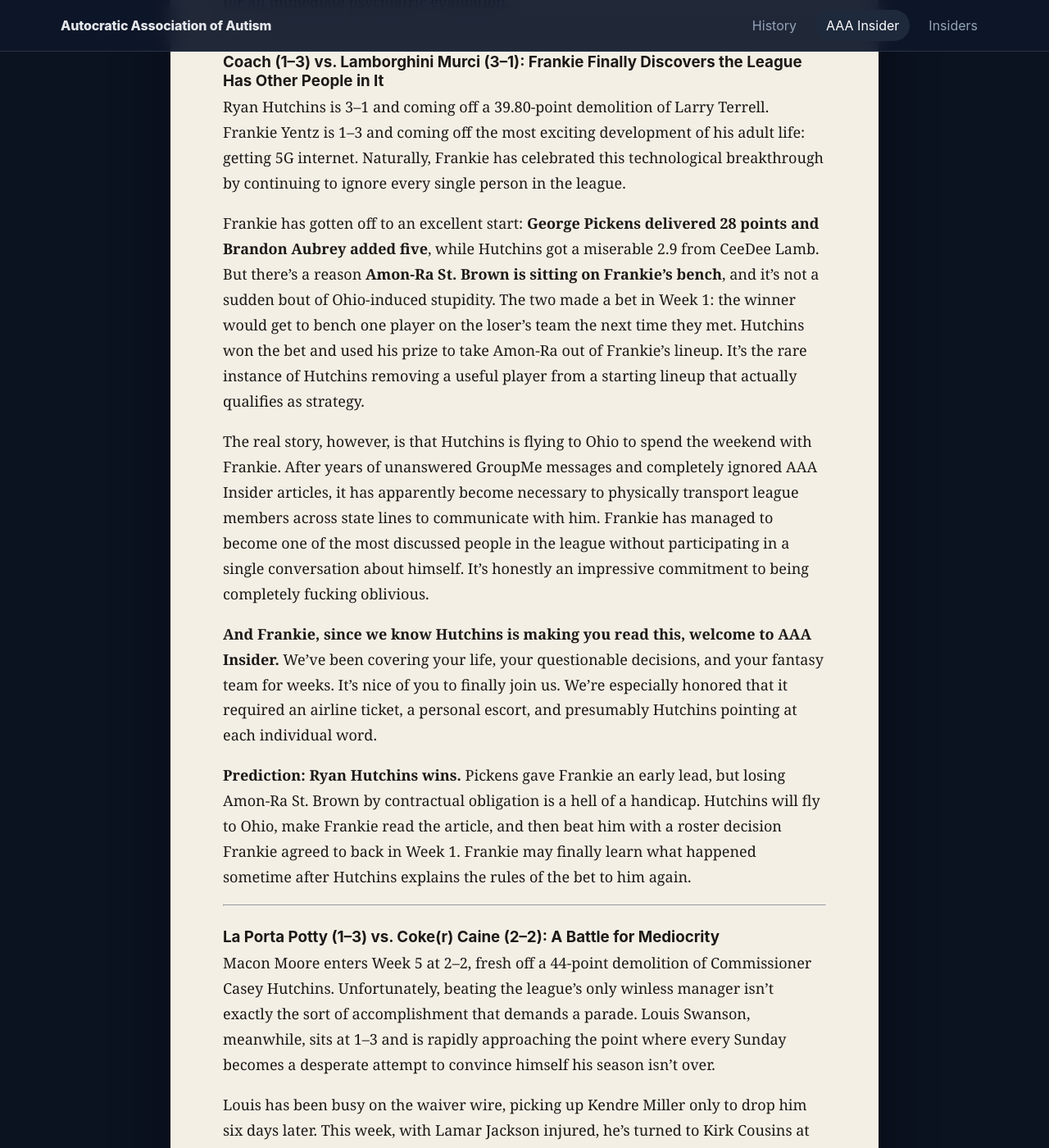
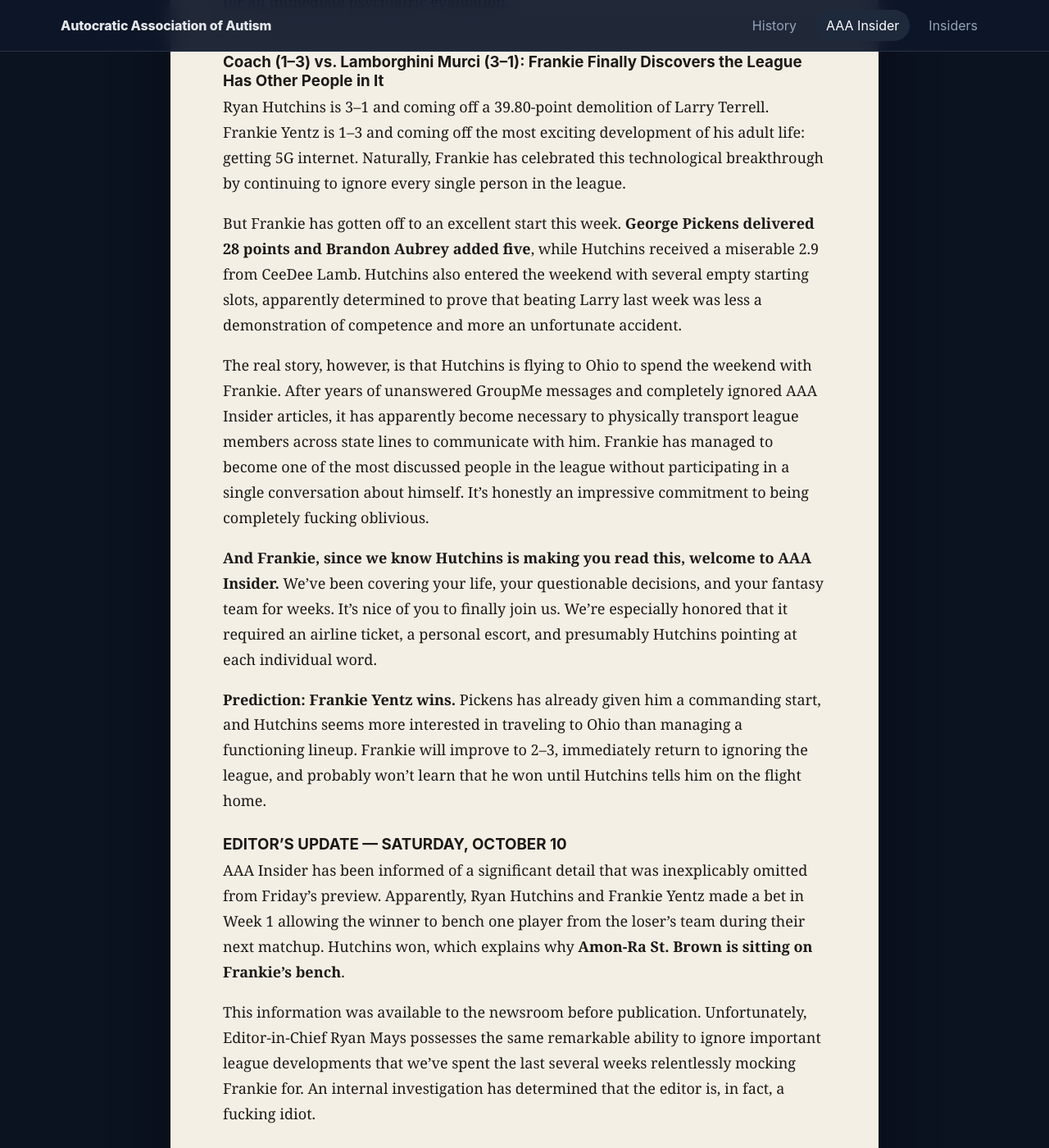
Before and after one commit to Autocratic-Association-of-Autism/AAA-Fantasy, a Jekyll site: the page built from _ledger/2026-week5-friday-night-dump.md, in a window 1280 px wide and 1400 px high, scrolled down 7834 px. Shown: the whole window at 82% size. Built offline with Jekyll 4.4.1, drawn with Linux system fonts in a browser that asks for light colours; some of the changed text lies outside the part shown.

Commit message:
Add transparent editor's update and revised Frankie-Hutchins prediction

```diff
--- a/_ledger/2026-week5-friday-night-dump.md
+++ b/_ledger/2026-week5-friday-night-dump.md
@@ -161,13 +161,23 @@
 
 Ryan Hutchins is 3–1 and coming off a 39.80-point demolition of Larry Terrell. Frankie Yentz is 1–3 and coming off the most exciting development of his adult life: getting 5G internet. Naturally, Frankie has celebrated this technological breakthrough by continuing to ignore every single person in the league.
 
-Frankie has gotten off to an excellent start: **George Pickens delivered 28 points and Brandon Aubrey added five**, while Hutchins got a miserable 2.9 from CeeDee Lamb. But there's a reason **Amon-Ra St. Brown is sitting on Frankie's bench**, and it's not a sudden bout of Ohio-induced stupidity. The two made a bet in Week 1: the winner would get to bench one player on the loser's team the next time they met. Hutchins won the bet and used his prize to take Amon-Ra out of Frankie's lineup. It's the rare instance of Hutchins removing a useful player from a starting lineup that actually qualifies as strategy.
+But Frankie has gotten off to an excellent start this week. **George Pickens delivered 28 points and Brandon Aubrey added five**, while Hutchins received a miserable 2.9 from CeeDee Lamb. Hutchins also entered the weekend with several empty starting slots, apparently determined to prove that beating Larry last week was less a demonstration of competence and more an unfortunate accident.
 
 The real story, however, is that Hutchins is flying to Ohio to spend the weekend with Frankie. After years of unanswered GroupMe messages and completely ignored AAA Insider articles, it has apparently become necessary to physically transport league members across state lines to communicate with him. Frankie has managed to become one of the most discussed people in the league without participating in a single conversation about himself. It's honestly an impressive commitment to being completely fucking oblivious.
 
 **And Frankie, since we know Hutchins is making you read this, welcome to AAA Insider.** We've been covering your life, your questionable decisions, and your fantasy team for weeks. It's nice of you to finally join us. We're especially honored that it required an airline ticket, a personal escort, and presumably Hutchins pointing at each individual word.
 
-**Prediction: Ryan Hutchins wins.** Pickens gave Frankie an early lead, but losing Amon-Ra St. Brown by contractual obligation is a hell of a handicap. Hutchins will fly to Ohio, make Frankie read the article, and then beat him with a roster decision Frankie agreed to back in Week 1. Frankie may finally learn what happened sometime after Hutchins explains the rules of the bet to him again.
+**Prediction: Frankie Yentz wins.** Pickens has already given him a commanding start, and Hutchins seems more interested in traveling to Ohio than managing a functioning lineup. Frankie will improve to 2–3, immediately return to ignoring the league, and probably won't learn that he won until Hutchins tells him on the flight home.
+
+### EDITOR'S UPDATE — SATURDAY, OCTOBER 10
+
+AAA Insider has been informed of a significant detail that was inexplicably omitted from Friday's preview. Apparently, Ryan Hutchins and Frankie Yentz made a bet in Week 1 allowing the winner to bench one player from the loser's team during their next matchup. Hutchins won, which explains why **Amon-Ra St. Brown is sitting on Frankie's bench**.
+
+This information was available to the newsroom before publication. Unfortunately, Editor-in-Chief Ryan Mays possesses the same remarkable ability to ignore important league developments that we've spent the last several weeks relentlessly mocking Frankie for. An internal investigation has determined that the editor is, in fact, a fucking idiot.
+
+**UPDATED PREDICTION: Ryan Hutchins wins.** Frankie's 28 points from George Pickens looked considerably more impressive before we remembered that one of his best players had been forcibly removed from the lineup. Hutchins gets the win, Frankie gets another loss, and AAA Insider gets to experience the unfamiliar sensation of publicly admitting a mistake.
+
+*The original prediction has been preserved above for accountability, much to the editor's displeasure.*
 
 ---
 
```
